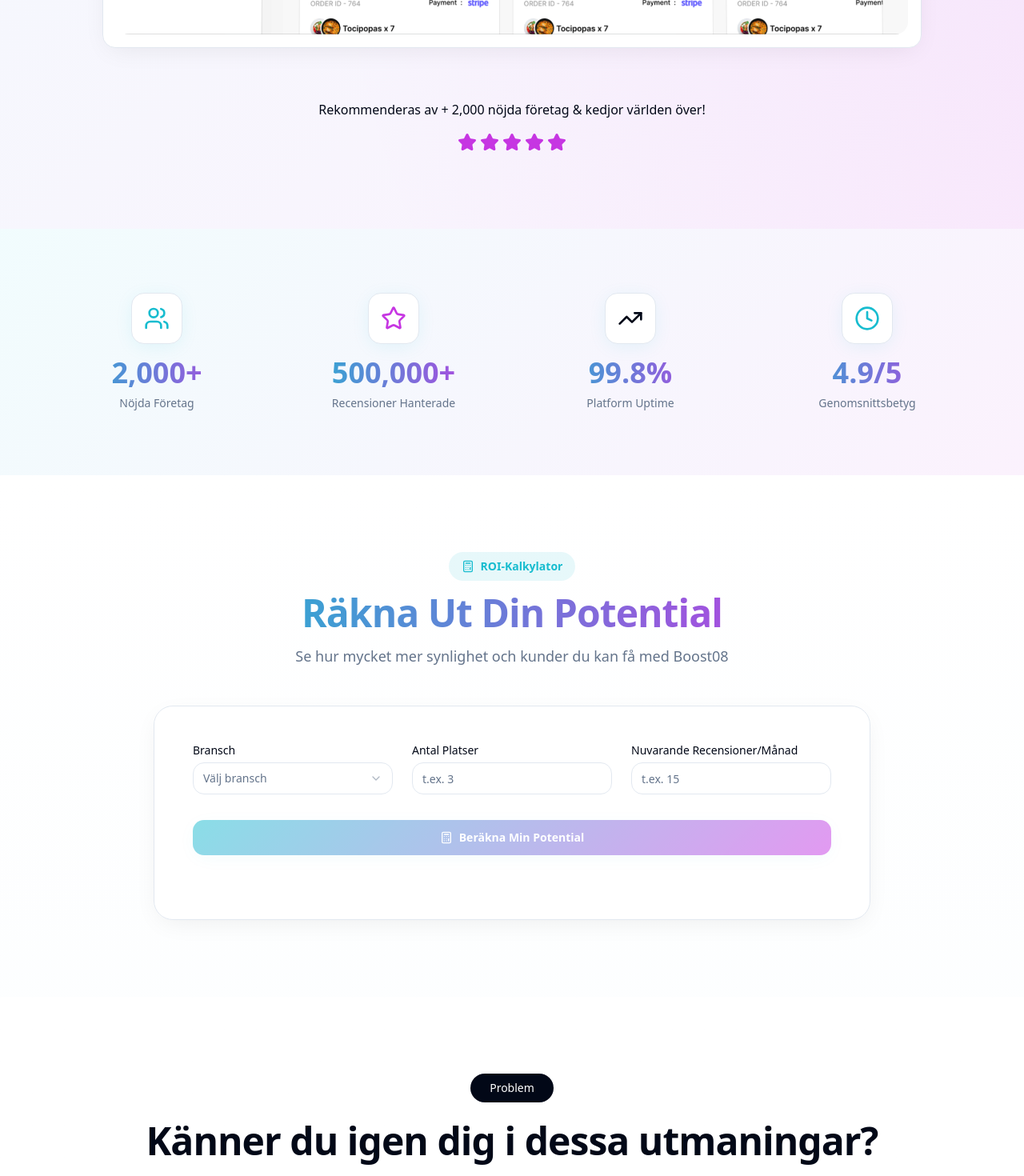
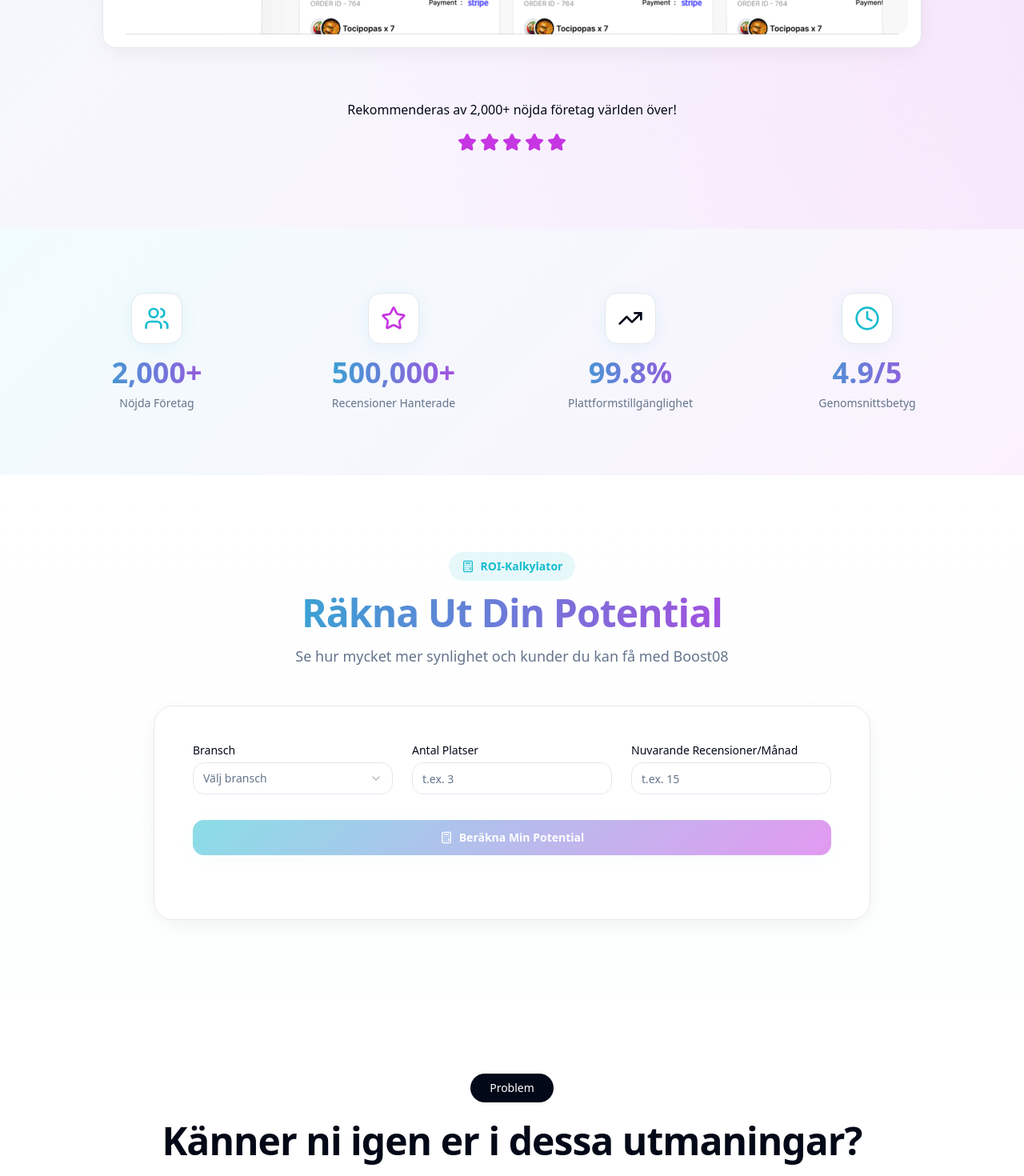
Before and after one commit to L1FR11S/boost08-digital-domination, a React (Vite) app: page / in a window 1280 px wide. Shown: the part 1380-2850 px from the top of the page at 80% size. Built offline with nearby package versions, Linux system fonts and the light colour scheme; the HTML template or start-up script is replaced by a standard one.

Commit message:
Fix: Korrigera svensk grammatik

```diff
--- a/src/components/FAQSection.tsx
+++ b/src/components/FAQSection.tsx
@@ -35,8 +35,8 @@ const faqs = [
         a: "Du får notifikationer när nya recensioner kommer in, kan svara direkt från plattformen, och får AI-förslag på professionella svar. Alla recensioner samlas på ett ställe oavsett källa."
       },
       {
-        q: "Vad är included i rapporterna?",
-        a: "Våra rapporter visar synlighetsstatistik, recensionsutveckling, konkurrentjämförelser, sökord-rankings och ROI-mätningar. Du kan schemalägga automatiska rapporter eller skapa custom rapporter när du vill."
+        q: "Vad ingår i rapporterna?",
+        a: "Våra rapporter visar synlighetsstatistik, recensionsutveckling, konkurrentjämförelser, sökord-rankings och ROI-mätningar. Du kan schemalägga automatiska rapporter eller skapa anpassade rapporter när du vill."
       },
       {
         q: "Kan jag schemalägga inlägg i sociala medier?",
--- a/src/components/FinalCTA.tsx
+++ b/src/components/FinalCTA.tsx
@@ -7,13 +7,13 @@ const FinalCTA = () => {
         <div className="max-w-4xl mx-auto">
           <div className="bg-gradient-to-r from-primary to-secondary rounded-3xl p-12 text-center shadow-card">
             <span className="inline-block bg-foreground text-background px-6 py-2 rounded-full text-sm font-medium mb-6">
-              Börja bli synlig idag!
+              Bli synlig idag!
             </span>
             <h2 className="text-3xl sm:text-4xl font-bold text-white mb-6">
               Redo att få fler kunder – automatiskt?
             </h2>
             <p className="text-lg text-white/90 mb-8">
-              Över + 2,000 lokala företag visar snabbare än någonsin tack vare Boost08.
+              Över 2,000 lokala företag växer snabbare än någonsin tack vare Boost08.
             </p>
             <Button
               variant="secondary"
--- a/src/components/Footer.tsx
+++ b/src/components/Footer.tsx
@@ -112,7 +112,7 @@ const Footer = () => {
                 Få månatliga tips om lokal SEO
               </p>
               <p className="text-xs text-muted-foreground mb-3">
-                Gå med 3,500+ subscribers
+                Gå med 3,500+ prenumeranter
               </p>
               <form onSubmit={handleNewsletterSubmit} className="flex gap-2">
                 <Input
--- a/src/components/Hero.tsx
+++ b/src/components/Hero.tsx
@@ -90,7 +90,7 @@ const Hero = () => {
 
         <div className="mt-16 text-center animate-slide-up" style={{ animationDelay: '400ms' }}>
           <p className="text-foreground font-medium mb-4">
-            Rekommenderas av + 2,000 nöjda företag & kedjor världen över!
+            Rekommenderas av 2,000+ nöjda företag världen över!
           </p>
           <div className="flex items-center justify-center gap-1">
             {[...Array(5)].map((_, i) => (
--- a/src/components/HowItWorks.tsx
+++ b/src/components/HowItWorks.tsx
@@ -8,7 +8,7 @@ const HowItWorks = () => {
     {
       Icon: Target,
       number: "01",
-      title: "Anslut Era Profiler",
+      title: "Anslut era profiler",
       description: "Koppla enkelt era befintliga företagsprofiler (t.ex. Google Business Profile) till Boost08. Vi hjälper er att synkronisera all grundinformation."
     },
     {
--- a/src/components/IntegrationSection.tsx
+++ b/src/components/IntegrationSection.tsx
@@ -25,7 +25,7 @@ const IntegrationSection = () => {
           </h2>
           <p className="text-lg text-muted-foreground mb-12">
             Vi integrerar enkelt med era befintliga system som Slack, Mailchimp,
-            Airtable, Salesforce CRM och många fler – allt för sömlöst.
+            Airtable, Salesforce CRM och många fler – helt sömlöst.
           </p>
 
           <div className="grid grid-cols-4 gap-6 max-w-xl mx-auto mb-12">
--- a/src/components/MetricsWall.tsx
+++ b/src/components/MetricsWall.tsx
@@ -20,7 +20,7 @@ const MetricsWall = () => {
     {
       icon: TrendingUp,
       value: "99.8%",
-      label: "Platform Uptime",
+      label: "Plattformstillgänglighet",
       color: "text-success",
     },
     {
--- a/src/components/ProblemSection.tsx
+++ b/src/components/ProblemSection.tsx
@@ -31,7 +31,7 @@ const ProblemSection = () => {
             Problem
           </span>
           <h2 className="text-3xl sm:text-4xl lg:text-5xl font-bold mb-6">
-            Känner du igen dig i dessa utmaningar?
+            Känner ni igen er i dessa utmaningar?
           </h2>
           <p className="text-lg text-muted-foreground max-w-3xl mx-auto">
             Att driva ett företag med fysiska platser kräver att ni syns rätt online. Men
```
